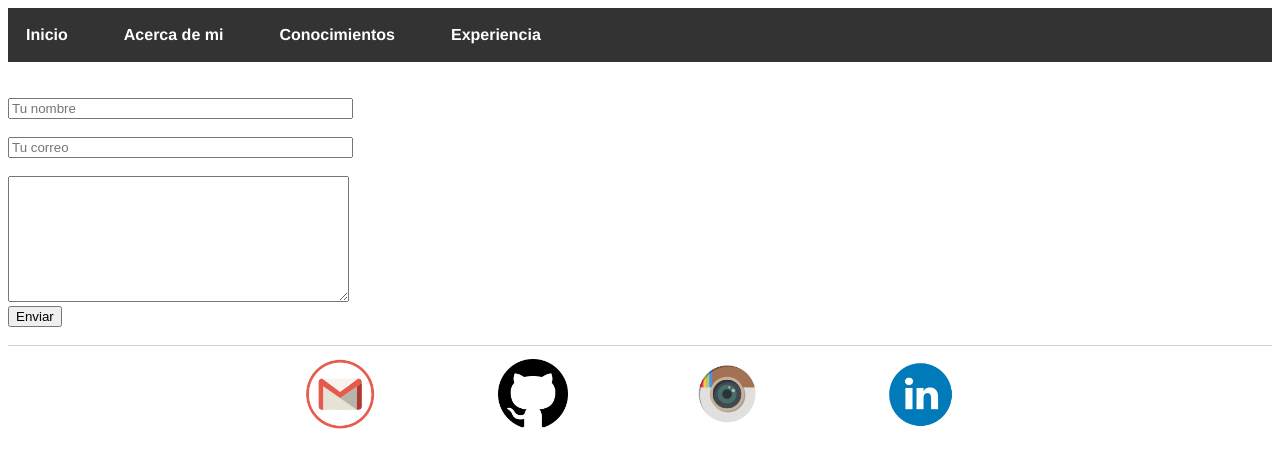
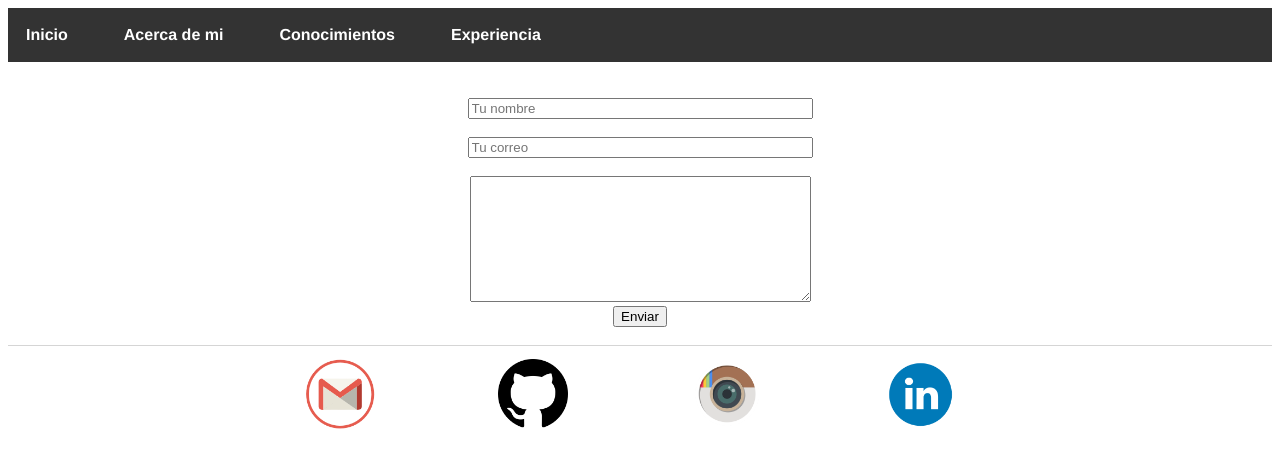
Before and after one commit to isx47590131/isx47590131.github.io, a Jekyll site: the page built from contact/index.html, in a window 1280 px wide. Shown: the top 468 px of the page. Built offline with Jekyll 4.4.1, drawn with Linux system fonts in a browser that asks for light colours.

Commit message:
Update main.css

```diff
--- a/css/main.css
+++ b/css/main.css
@@ -85,7 +85,9 @@ li.nav a:hover {
 }
 
 /* CONTACTO */
-
+div.contact {
+    text-align:center !important;
+}
 
 /* ERROR 404 */
 div.err, p.err{
```
